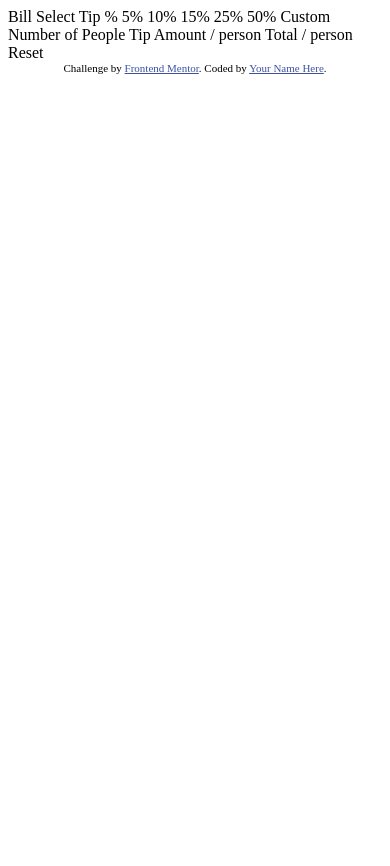
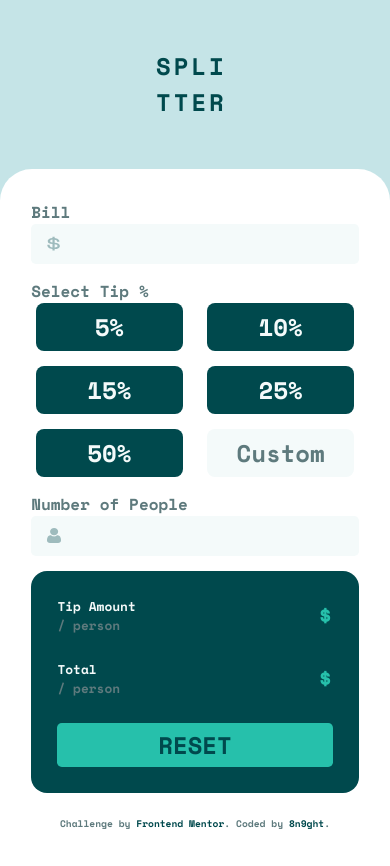
Before and after one commit to 8n9ght/tips-calculator, a plain HTML site: page index.html in a window 390 px wide. Before the commit the page ends 844 px from the top, so only its background shows below. Drawn offline with nearby package versions, Linux system fonts and the light colour scheme.

Commit message:
mobile design

```diff
--- /dev/null
+++ b/css/style.css
@@ -0,0 +1,179 @@
+@import url('https://fonts.googleapis.com/css2?family=Space+Mono:wght@700&display=swap');
+
+*{
+    padding: 0;
+    margin: 0;
+    box-sizing: border-box;
+}
+
+html{
+    width: 100%;
+    height: 100%;
+}
+
+body{
+    width: 100%;
+    height: 100%;
+    background-color: hsl(185, 41%, 84%);
+    font-family: 'Space Mono', sans-serif;
+    display: flex;
+    align-items: center;
+    flex-direction: column;
+    color: hsl(186, 14%, 43%);
+    font-size: 24px;
+}
+
+.container{
+    width: 100%;
+    height: 100%;
+    display: flex;
+    align-items: center;
+    flex-direction: column;
+}
+
+header{
+    min-height: 20%;
+    width: 20%;
+    display: flex;
+    justify-content: center;
+    align-items: center;
+}
+
+.title{
+    word-wrap: break-word;
+    width: 100%;
+    text-transform: uppercase;
+    font-size: 24px;
+    letter-spacing: 3px;
+    color: hsl(183, 100%, 15%);
+}
+
+.content{
+    width: 100%;
+    height: 100%;
+    background: hsl(0, 0%, 100%);
+    padding: 8%;
+    border-radius: 2rem 2rem 0 0;
+    display: flex;
+    flex-direction: column;
+    gap: 15px;
+}
+
+img{
+    width: 15px;
+    height: 15px;
+}
+
+.bill{
+    width: 100%;
+}
+
+h3{
+    font-size: 1rem ;
+}
+
+.bill__input, .splitter__input{
+    background: hsl(189, 41%, 97%);
+    width: 100%;
+    height: 2.5rem;
+    border-radius: .3rem;
+    display: flex;
+    justify-content: space-between;
+    align-items: center;
+    padding: 0 1rem;
+}
+
+input{
+    width: 100%;
+    border: none;
+    background: transparent;
+    text-align: right;
+    font-family: 'Space Mono';
+    color: hsl(183, 100%, 15%);
+    font-size: inherit;
+}
+
+.amounts{
+    display: flex;
+    flex-wrap: wrap;
+    justify-content: space-around;
+    gap: 15px;
+}
+
+.amounts__el{
+    background: hsl(183, 100%, 15%);
+    color: hsl(189, 41%, 97%);
+    width: 45%;
+    height: 3rem;
+    display: flex;
+    justify-content: center;
+    align-items: center;
+    border-radius: .5rem;
+}
+
+.amounts__custom{
+    background: hsl(189, 41%, 97%);
+    color: inherit;
+}
+
+.amounts__el:hover{
+    background:hsl(172, 67%, 45%);
+    color: hsl(183, 100%, 15%);
+}
+
+.tips{
+    background: hsl(183, 100%, 15%);
+    border-radius: 1rem;
+    padding: 8%;
+    height: 35%;
+    display: flex;
+    flex-direction: column;
+    gap: 25px;
+}
+
+.tips__split, .tips__total{
+    display: flex;
+    flex-direction: row;
+    justify-content: space-between;
+}
+
+.tips__text{
+    max-width: 60%;
+}
+
+.tips__text p{
+    font-size: .8rem;
+}
+
+.text__title{
+    color: hsl(189, 41%, 97%);
+    font-size: 1rem;
+}
+
+.tips__amount, .total__amount{
+    color: hsl(172, 67%, 45%);
+    font-size: 24px;
+}
+
+.reset{
+    border: none;
+    width: 100%;
+    height: 3rem;
+    border-radius: .3rem;
+    font-family: inherit;
+    text-transform: uppercase;
+    font-size: inherit;
+    background: hsl(172, 67%, 45%);
+    color: hsl(183, 100%, 15%);
+}
+
+.attribution{
+    margin: .5rem 0 0;
+    font-size: .6rem;
+    text-align: center;
+}
+
+a{
+    color: hsl(183, 100%, 15%);
+    text-decoration: none;
+}
--- a/index.html
+++ b/index.html
@@ -1,44 +1,87 @@
 <!DOCTYPE html>
 <html lang="en">
   <head>
-  <meta charset="UTF-8">
-  <meta name="viewport" content="width=device-width, initial-scale=1.0"> <!-- displays site properly based on user's device -->
+    <meta charset="UTF-8" />
+    <meta name="viewport" content="width=device-width, initial-scale=1.0" />
 
-  <link rel="icon" type="image/png" sizes="32x32" href="./images/favicon-32x32.png">
-
+    <link
+      rel="icon"
+      type="image/png"
+      sizes="32x32"
+      href="./images/favicon-32x32.png"
+    />
+    <link rel="stylesheet" href="./css/style.css" />
+    <script async src="./scripts/main.js"></script>
     <title>Frontend Mentor | Tip calculator app</title>
-
-  <!-- Feel free to remove these styles or customise in your own stylesheet 👍 -->
-  <style>
-    .attribution { font-size: 11px; text-align: center; }
-    .attribution a { color: hsl(228, 45%, 44%); }
-  </style>
   </head>
   <body>
+    <div class="container">
+      <header>
+        <h1 class="title">Splitter</h1>
+      </header>
 
-  Bill
+      <div class="content">
+        <article class="bill">
+          <h3 class="bill__heading">Bill</h3>
+          <span class="bill__input">
+            <img
+              src="./images/icon-dollar.svg"
+              alt="bill amount input, dollar sign"
+            />
+            <input type="text" name="billAmount" />
+          </span>
+        </article>
 
-  Select Tip %
-  5%
-  10%
-  15%
-  25%
-  50%
-  Custom
+        <article class="selector">
+          <h3 class="selector__heading">Select Tip %</h3>
+          <article class="amounts">
+            <p class="amounts__el">5%</p>
+            <p class="amounts__el">10%</p>
+            <p class="amounts__el">15%</p>
+            <p class="amounts__el">25%</p>
+            <p class="amounts__el">50%</p>
+            <p class="amounts__el amounts__custom">Custom</p>
+          </article>
+        </article>
 
-  Number of People
+        <article class="splitter">
+          <h3 class="splitter__heading">Number of People</h3>
+          <span class="splitter__input">
+            <img
+              src="./images/icon-person.svg"
+              alt="number of person splitting, person icon"
+            />
+            <input type="text" name="people" id="" />
+          </span>
+        </article>
 
-  Tip Amount
-  / person
+        <article class="tips">
+          <article class="tips__split">
+            <article class="tips__text">
+              <p class="text__title">Tip Amount</p>
+              <p>/ person</p>
+            </article>
+            <p class="tips__amount">$</p>
+          </article>
 
-  Total
-  / person
+          <article class="tips__total">
+            <article class="tips__text">
+              <p class="text__title">Total</p>
+              <p>/ person</p>
+            </article>
+            <p class="total__amount">$</p>
+          </article>
 
-  Reset
-
+          <button class="reset">Reset</button>
+        </article>
         <div class="attribution">
-    Challenge by <a href="https://www.frontendmentor.io?ref=challenge" target="_blank">Frontend Mentor</a>.
-    Coded by <a href="#">Your Name Here</a>.
+          Challenge by
+          <a href="https://www.frontendmentor.io?ref=challenge" target="_blank"
+            >Frontend Mentor</a
+          >. Coded by
+          <a href="https://github.com/8n9ght" target="_blank">8n9ght</a>.
+        </div>
+      </div>
     </div>
   </body>
 </html>
```
Also changed, not shown: scripts/main.js (added). Lines whose indentation alone changed are shown as unchanged.
